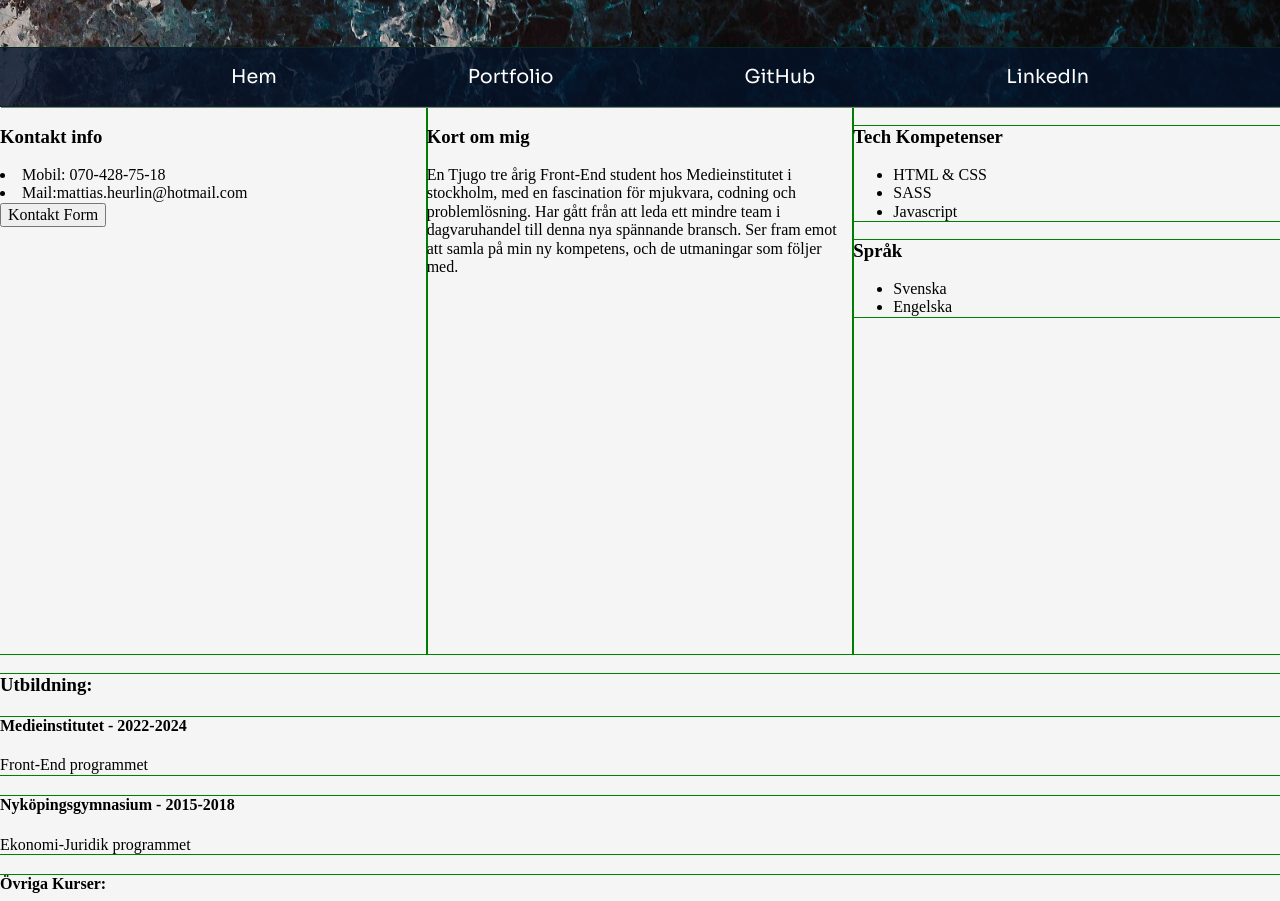
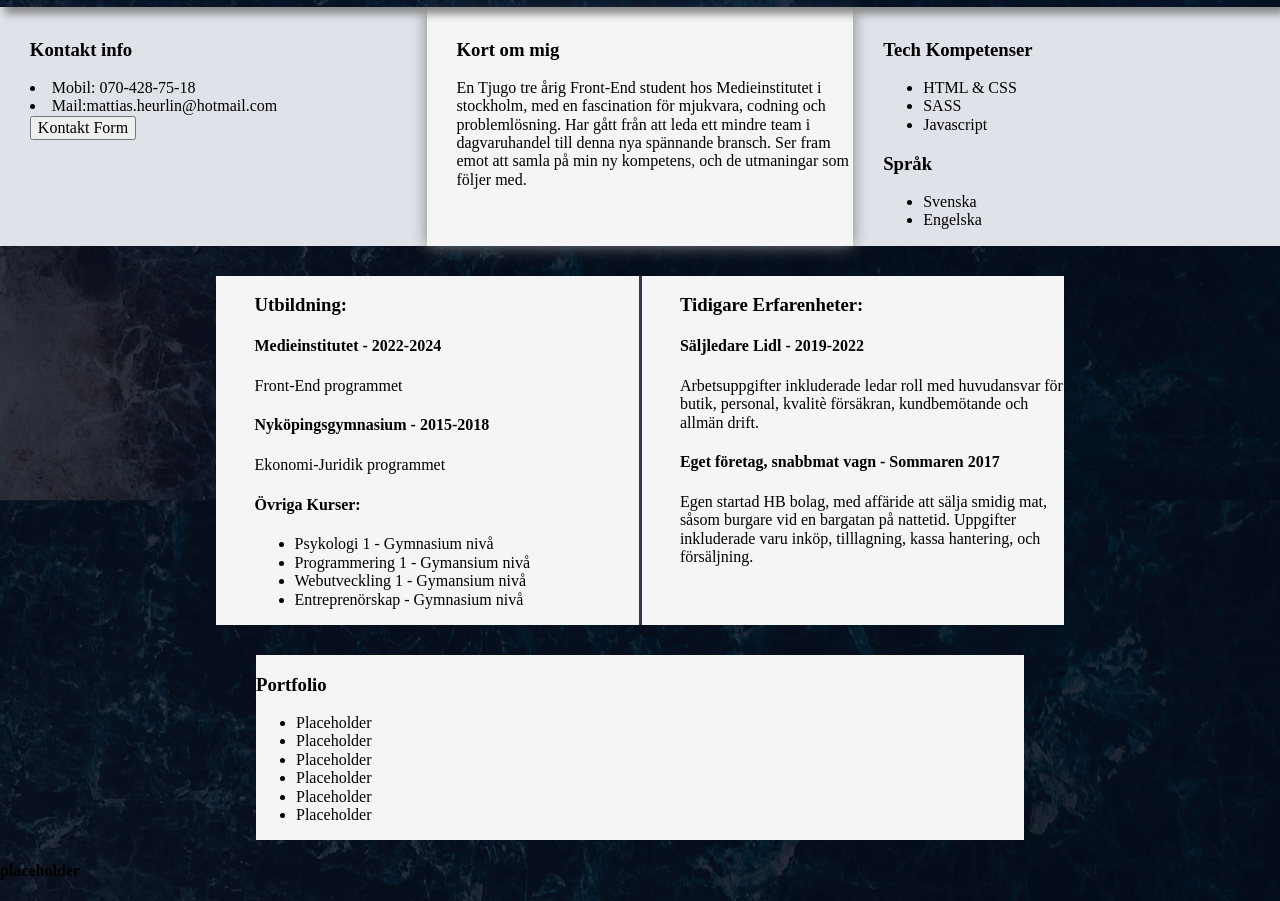
Before and after one commit to Medieinstitutet/inl-3-cv-med-css-MattiasHeurlin, a plain HTML site: page index.html in a window 1280 px wide. Shown: the part 353-1254 px from the top of the page. Drawn offline with Linux system fonts and the light colour scheme.

Commit message:
navanimations

```diff
--- /dev/null
+++ b/sass/_animations.scss
@@ -0,0 +1,16 @@
+@keyframes navanimation {
+    0% {
+      font-size: 1.2rem;
+    }
+    100% {
+      font-size: 1.6rem;
+    }
+  }
+@keyframes navhover {
+    from {
+        font-size: 1.2rem
+    }
+    to {
+        font-size: 1.6rem;
+    }
+}
--- a/sass/_desktop-base.scss
+++ b/sass/_desktop-base.scss
@@ -12,7 +12,7 @@ main {
   height: 100%;
   display: grid;
   grid-template-columns: 100%;
-  grid-template-rows: 400px 60px 1fr 1fr 1fr 0.3fr;
+  grid-template-rows: 380px 60px minmax(1fr, auto) minmax(1fr, auto) minmax(1fr auto) 0.3fr;
   grid-template-areas:
     "mainheader"
     "stickynav"
@@ -20,12 +20,12 @@ main {
     "row2"
     "row1"
     "footer";
-  background-image: url(bilder/background-pic.jpg); // Fri använding, av David Tovar på unspash.com
-  background-repeat: repeat-y;
+  background-image: url(bilder/background-pic2.jpg); // Fri använding, av David Tovar på unspash.com
   background-size: 100%;
 }
-section {
-  background-color: whitesmoke;
+section,
+footer {
+  background-color: $backgroundcolor;
 }
 a {
   text-decoration: none;
@@ -37,7 +37,7 @@ a {
   grid-template-columns: 0.5fr 1fr 1fr 0.5fr;
   grid-template-areas: ". topheadleft topheadright .";
   color: white;
-  justify-content: center;
+  place-items: center;
   background: none;
   header {
     grid-area: topheadleft;
@@ -53,7 +53,6 @@ a {
   img {
     grid-area: topheadright;
     border-radius: 100px;
-    place-self: center;
   }
 }
 nav {
@@ -64,8 +63,9 @@ nav {
   top: 0;
   width: 100%;
   background-color: rgba(4, 19, 42, 0.8);
-  box-shadow: 1px 1px grey;
+  box-shadow: 5px 7px 8px #888888;
   font-family: "sora", sans-serif;
+  z-index: 4;
   ul {
     height: 60px;
     display: flex;
@@ -77,8 +77,10 @@ nav {
       list-style: none;
       font-size: 1.2rem;
       transition: all 0.3s ease-in-out;
+      animation: navanimation 0.6s ease-in-out 0.5s 2  alternate none;
       &:hover {
         font-size: 1.6rem;
+        animation: navhover 0.3s ease-in-out 0 2 alternate forwards;
       }
     }
   }
@@ -87,12 +89,44 @@ nav {
   grid-area: row3;
   display: grid;
   grid-template-columns: repeat(3, 1fr);
+  article {
+    padding-left: 7%;
+    padding-top: 3%;
+  }
+  article:nth-child(2){
+    box-shadow: 0 0 15px grey;
+    background-color: whitesmoke;
+    z-index: 2;
+  }
+  article:nth-child(odd) {
+    background-color: rgb(223, 227, 233);
+  }
 }
 .row2 {
   grid-area: row2;
+  display: flex;
+  justify-content: center;
+  padding-top: 30px;
+  article{
+    width: 30%;
+    background-color: whitesmoke;
+    z-index: 2;
+    padding-left: 3%;
+  }
+  article:nth-child(1){
+    border-right: 3px solid $backgroundcolor;
+  }
 }
 .row1 {
   grid-area: row1;
+  display: flex;
+  justify-content: center;
+  padding-top: 30px;
+  article {
+    width: 60%;
+    background-color: whitesmoke;
+
+  }
 }
 .footer {
   grid-area: footer;
--- a/style.scss
+++ b/style.scss
@@ -1,3 +1,5 @@
-$debug: true;
+$debug: false;
+$backgroundcolor: rgba(3, 13, 29, 0.8);
 @import 'sass/_normalize.scss';
 @import 'sass/_desktop-base.scss';
+@import 'sass/animations';
```
Also changed, not shown: bilder/background-pic2.jpg (added), style.css.
